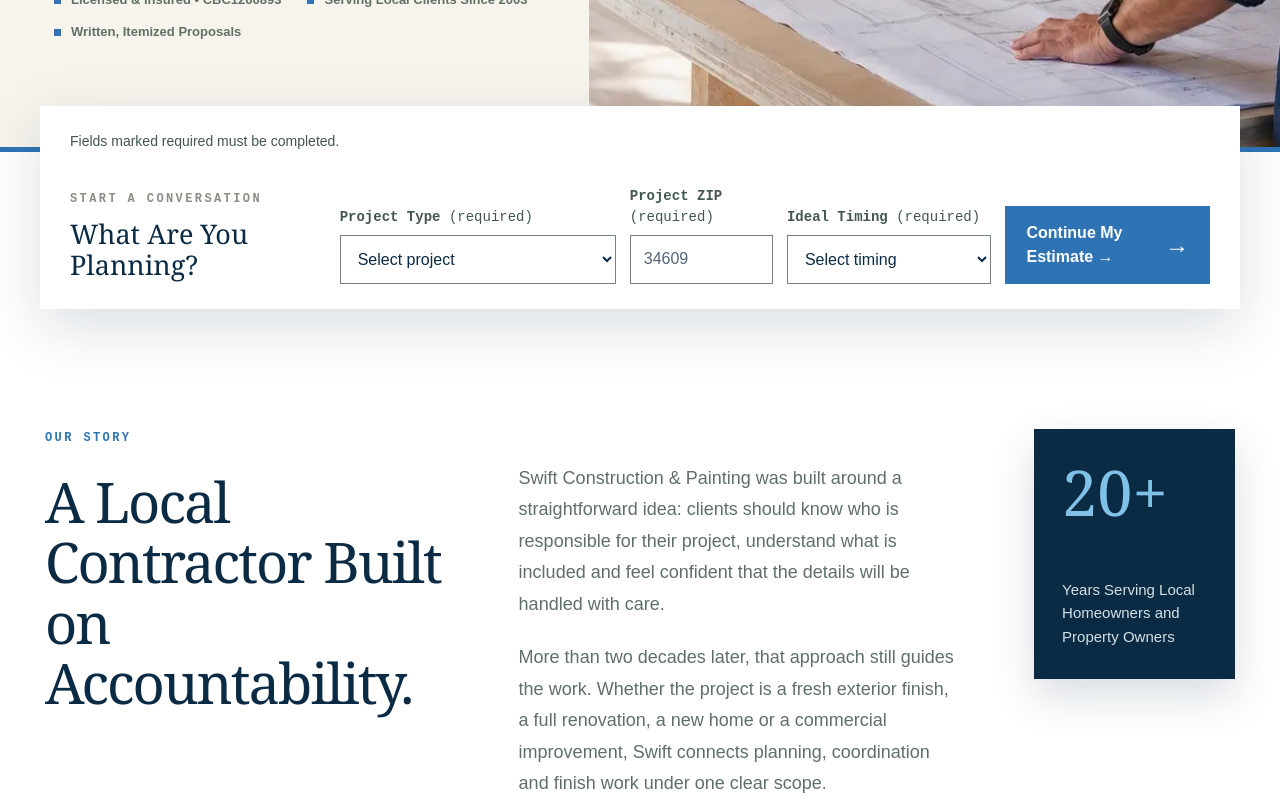
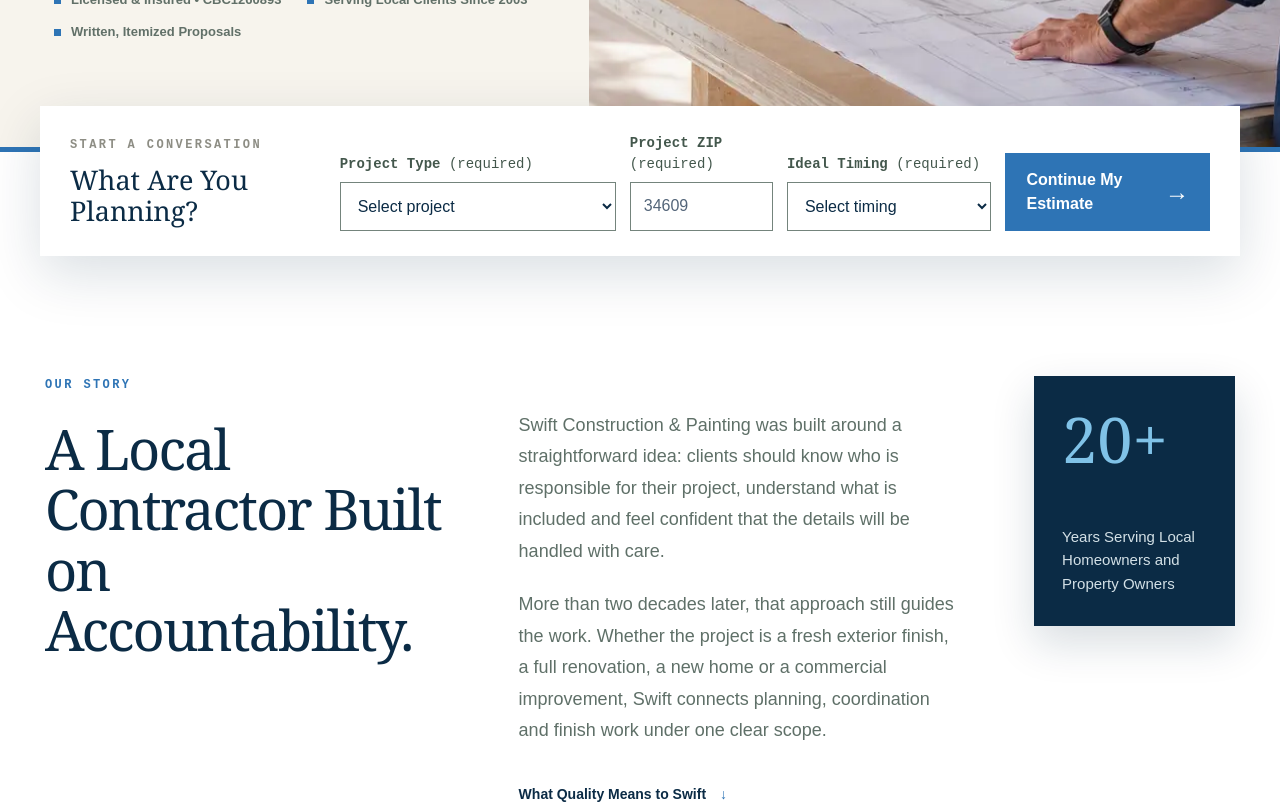
Before and after one commit to stylus1274/swift, a Next.js app: page /about in a window 1280 px wide. Shown: the part 860-1664 px from the top of the page. Built offline with nearby package versions, Linux system fonts and the light colour scheme.

Commit message:
Fix duplicate form arrows and remove introductory form instructions

```diff
--- a/app/forms.css
+++ b/app/forms.css
@@ -67,12 +67,6 @@ form[class] button[type="submit"]:hover {
   border-color: #2668a3;
 }
 
-form[class] .form-instructions {
-  grid-column: 1 / -1;
-  margin: 0 0 20px;
-  color: #43574c;
-  font: 14px/1.5 Arial, Helvetica, sans-serif;
-}
 form[class] .form-requirement { font-weight: 400; }
 form[class] .form-status {
   grid-column: 1 / -1;
--- a/components/LeadForm.tsx
+++ b/components/LeadForm.tsx
@@ -26,9 +26,11 @@ export default function LeadForm({ children, onSubmit, step = false, ...props }:
       const key = `${path}-${index}`;
       const type = element.type;
       if (type === "button" && element.props.type === "submit") {
-        const text = Children.toArray(element.props.children as ReactNode).filter(child =>
-          !isValidElement(child) || (child.props as Record<string, unknown>)["aria-hidden"] !== true,
-        );
+        const text = Children.toArray(element.props.children as ReactNode).filter(child => {
+          if (!isValidElement(child)) return true;
+          const hidden = (child.props as Record<string, unknown>)["aria-hidden"];
+          return hidden !== true && hidden !== "true";
+        });
         return cloneElement(element, { disabled: busy || element.props.disabled },
           <span className="form-button-text">{busy && !step ? "Sending your request…" : text}</span>,
           <span className="form-button-arrow" aria-hidden="true">→</span>,
@@ -103,7 +105,6 @@ export default function LeadForm({ children, onSubmit, step = false, ...props }:
 
   const hasErrors = generalError || Object.keys(errors).length > 0;
   return <form method="post" {...props} noValidate onSubmit={handleSubmit}>
-    <p className="form-instructions">Fields marked required must be completed.{!step && " Use a 10-digit US phone number, with an optional +1 country code."}</p>
     {hasErrors && <div className="form-error-summary" ref={summary} tabIndex={-1} role="alert">
       <p>{generalError || "Please correct the highlighted fields and try again."}</p>
       {Object.entries(errors).map(([id, message]) => <p key={id}><a href={`#${id}`} onClick={event => { event.preventDefault(); document.getElementById(id)?.focus(); }}>{message}</a></p>)}
--- a/scripts/test-form-feedback.mjs
+++ b/scripts/test-form-feedback.mjs
@@ -27,9 +27,9 @@ const source = ts.transpileModule(fs.readFileSync("components/LeadForm.tsx", "ut
 const context = { exports: {}, HTMLInputElement: Input, HTMLSelectElement: Select, HTMLTextAreaElement: Textarea, Error, TypeError, requestAnimationFrame: callback => callback(), require: name => ({ react: hooks, "react/jsx-runtime": jsx, "@/lib/submitLead": { collectFields: () => fields, labelForControl: control => control.name }, "@/lib/leadValidation": validationContext.exports }[name] || require(name)) };
 vm.runInNewContext(source, context);
 const Form = context.exports.default;
-function setup(onSubmit, controls = [new Input("name"), new Input("phone")], step = false) {
+function setup(onSubmit, controls = [new Input("name"), new Input("phone")], step = false, buttonChildren = "Send") {
   state = []; fields = validFields;
-  const props = { onSubmit, step, className: "test", children: jsx.jsx("button", { type: "submit", children: "Send" }) };
+  const props = { onSubmit, step, className: "test", children: jsx.jsx("button", { type: "submit", children: buttonChildren }) };
   const render = () => { cursor = 0; return Form(props); };
   const event = { preventDefault() {}, currentTarget: { elements: controls } };
   return { render, event };
@@ -64,4 +64,10 @@ assert.equal(sends, 1, "shared server validation rules also run before delivery"
 test = setup(() => {}, [], true);
 await test.render().props.onSubmit(test.event);
 assert.equal(status(test.render()), undefined, "continue steps must not claim that a lead was sent");
+for (const hidden of [true, "true"]) {
+  test = setup(() => {}, [], false, ["Send", jsx.jsx("span", { "aria-hidden": hidden, children: "→" })]);
+  const button = nodes(test.render()).find(node => node.type === "button");
+  assert.equal((JSON.stringify(button).match(/→/g) || []).length, 1, "legacy arrow must be replaced, including string aria-hidden attributes");
+  assert.doesNotMatch(JSON.stringify(test.render()), /Fields marked required/);
+}
 console.log("Form feedback checks passed: progress, success, duplicate prevention, field errors, delivery errors, and continue steps. No requests sent.");
```
